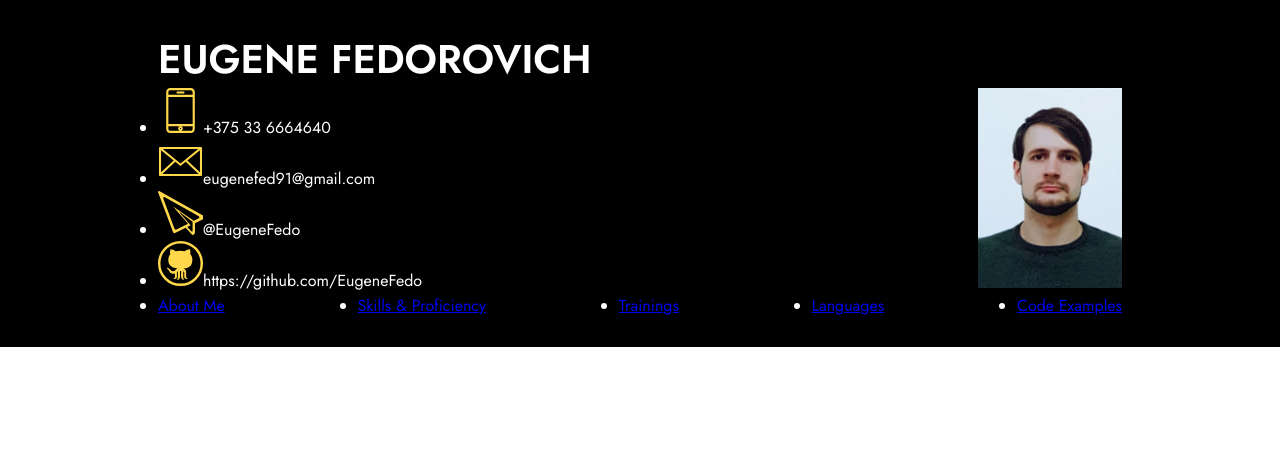
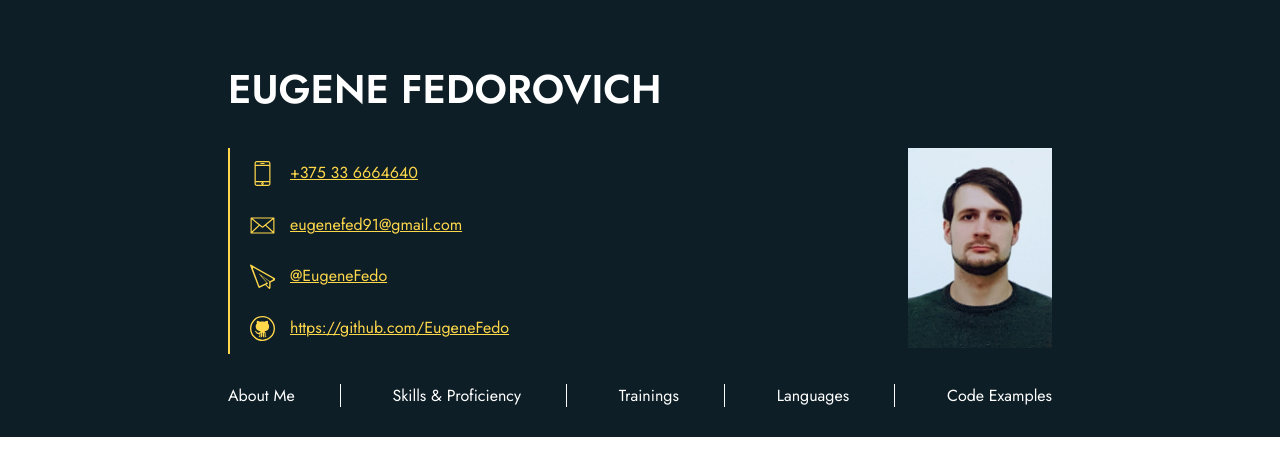
Before and after one commit to EugeneFedo/rsschool-cv, a plain HTML site: page index.html in a window 1280 px wide. Drawn offline with Linux system fonts and the light colour scheme.

Commit message:
feat: add header style

```diff
--- a/css/style.css
+++ b/css/style.css
@@ -1,3 +1,7 @@
+html {
+    scroll-behavior: smooth;
+}
+
 * {
     box-sizing: border-box;
     margin: 0;
@@ -13,24 +17,30 @@ body {
 }
 
 .header {
-    background-color: black;
+    background-color:#0D1E26;
     color: white;
 }
 
 h1 {
     font-size: 40px;
     font-weight: 600;
+    padding: 30px 0;
 }
 
 .container {
-    max-width: 1024px;
+    width: 1024px;
     margin: 0 auto;
-    padding: 30px;
+    padding: 30px 100px;
 }
 
 .contacts {
     display: flex;
     justify-content: space-between;
+}
+
+.contact-icon {
+    width: 25px;
+    margin-right: 15px;
 }
 
 .img-wrapper {
@@ -42,8 +52,41 @@ h1 {
     width: auto;
 }
 
+.contact-list {
+    list-style: none;
+    border-left: 2px solid #FFD74B;
+    display: flex;
+    flex-direction: column;
+    justify-content: space-around;
+}
+
+.contact-item {
+    padding-left: 20px;
+    display: flex;
+    color: #FFD74B;
+    text-decoration: underline 1px #FFD74B;
+}
+
 .nav-list {
     display: flex;
     justify-content: space-between;
     align-items: center;
+    list-style: none;
+    padding-top: 30px;
 }
+
+.nav-item {
+    display: flex;
+}
+
+.nav-link {
+    color: white;
+    text-decoration: none;
+    border-right: 1px solid white;
+    padding-right: 45px;
+}
+
+#last-item {
+    border-width: 0;
+    padding: 0;
+}
--- a/index.html
+++ b/index.html
@@ -17,10 +17,10 @@
                 <h1>EUGENE FEDOROVICH</h1>
                 <div class="contacts">
                     <ul class="contact-list">
-                        <li><img src="assets/svg/mobile-svgrepo-com.svg" alt="mobile">+375 33 6664640</li>
-                        <li><img src="assets/svg/email-svgrepo-com.svg" alt="email">eugenefed91@gmail.com</li>
-                        <li><img src="assets/svg/send-svgrepo-com 1.svg" alt="telegram">@EugeneFedo</li>
-                        <li><img src="assets/svg/github 1.svg" alt="github">https://github.com/EugeneFedo</li>
+                        <li class="contact-item"><img class="contact-icon" src="assets/svg/mobile-svgrepo-com.svg" alt="mobile">+375 33 6664640</li>
+                        <li class="contact-item"><img class="contact-icon" src="assets/svg/email-svgrepo-com.svg" alt="email">eugenefed91@gmail.com</li>
+                        <li class="contact-item"><img class="contact-icon" src="assets/svg/send-svgrepo-com 1.svg" alt="telegram">@EugeneFedo</li>
+                        <li class="contact-item"><img class="contact-icon" src="assets/svg/github 1.svg" alt="github">https://github.com/EugeneFedo</li>
                     </ul>
                     <div class="img-wrapper">
                         <img class="photo" src="assets/img/my_photo.jpg" alt="my photo">
@@ -32,7 +32,7 @@
                         <li class="nav-item"><a href="#skills" class="nav-link">Skills & Proficiency</a></li>
                         <li class="nav-item"><a href="#tranings" class="nav-link">Trainings</a></li>
                         <li class="nav-item"><a href="#languages" class="nav-link">Languages</a></li>
-                        <li class="nav-item"><a href="#code" class="nav-link">Code Examples</a></li>
+                        <li class="nav-item"><a href="#code" class="nav-link" id="last-item">Code Examples</a></li>
                     </ul>
                 </nav>
             </section>
```
